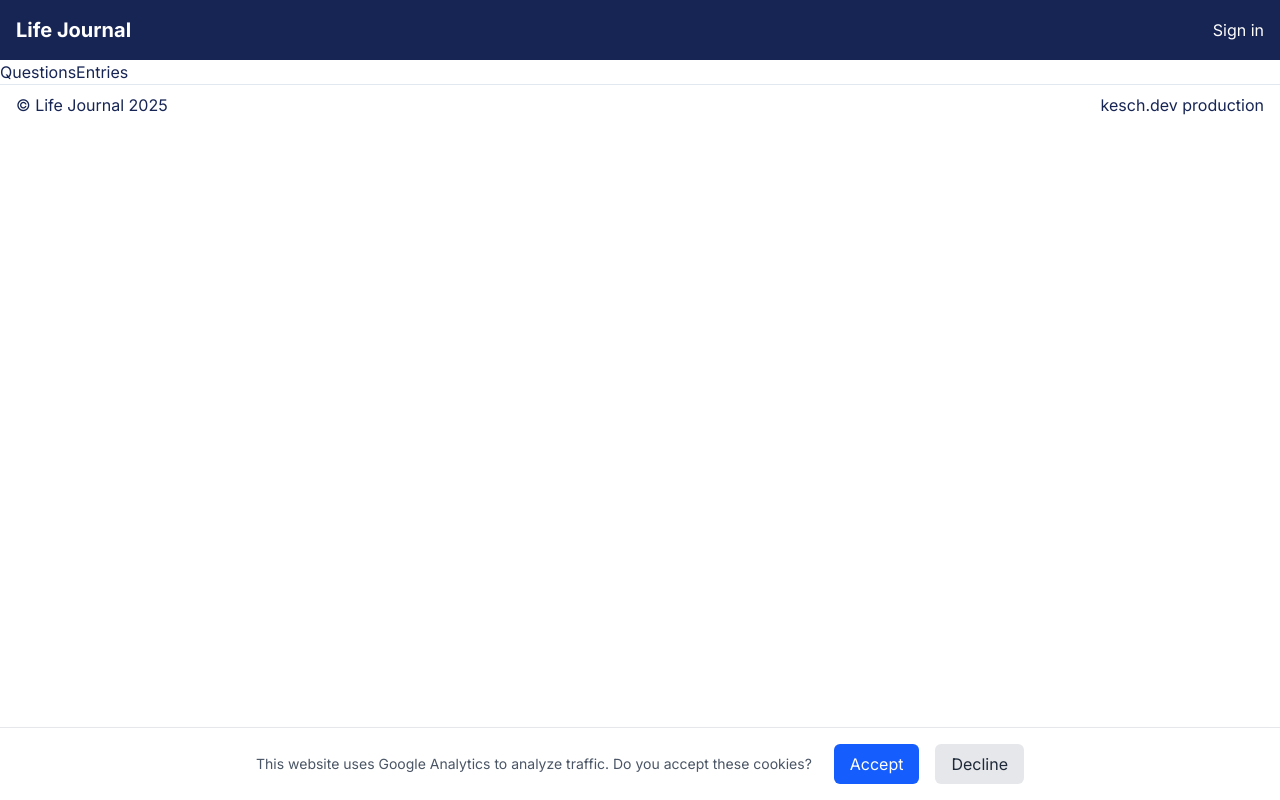
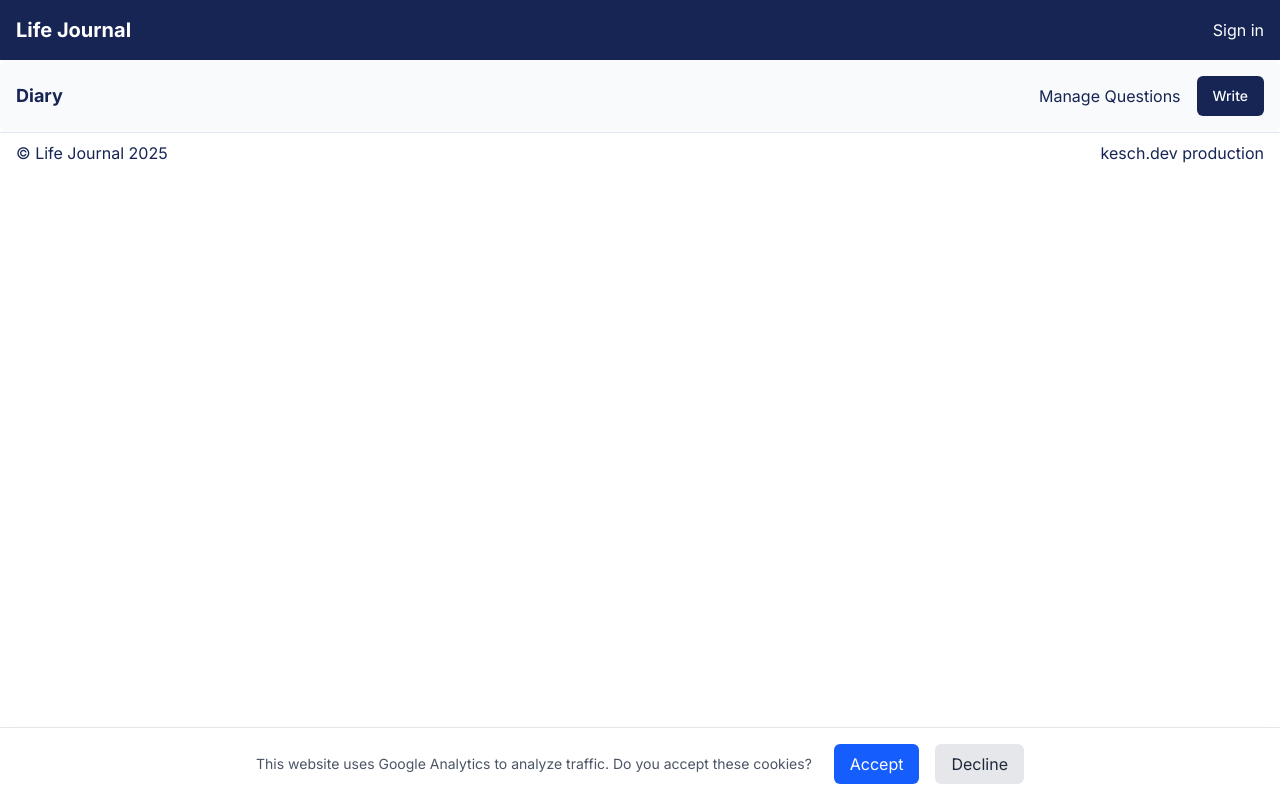
Before and after one commit to lukaskesch/lifejournal.io, a Next.js app in the folder frontend/: page /app/diary in a window 1280 px wide. Built offline with nearby package versions, Linux system fonts and the light colour scheme; no server answers.

Commit message:
Add Toolbar to Diary

```diff
--- a/frontend/src/app/app/diary/page.tsx
+++ b/frontend/src/app/app/diary/page.tsx
@@ -1,10 +1,18 @@
+import Toolbar from "@/components/layout/toolbar";
+import { Button } from "@/components/ui/button";
 import Link from "next/link";
 
 export default function DiaryPage() {
   return (
     <div>
-      <Link href="/app/diary/questions">Questions</Link>
-      <Link href="/app/diary/entries">Entries</Link>
+      <Toolbar>
+        <div className="font-bold text-lg">Diary</div>
+        <div className="flex flex-row items-center gap-4">
+          <Link href="/app/diary/questions">Manage Questions</Link>
+          {/* <Link href="/app/diary/entries">Entries</Link> */}
+          <Button>Write</Button>
+        </div>
+      </Toolbar>
     </div>
   );
 }
--- a/frontend/src/components/tags/TagsClient.tsx
+++ b/frontend/src/components/tags/TagsClient.tsx
@@ -35,6 +35,9 @@ export default function TagsClient({
       <Toolbar>
         <div>Tags: #{tags.length}</div>
         <div className="flex flex-row items-center gap-4">
+          {/* <div>Rename</div>
+          <div>Delete</div> */}
+          <div>Select</div>
           <div>Sort</div>
           <Dialog open={isDialogOpen} onOpenChange={setIsDialogOpen}>
             <DialogTrigger asChild>
```
